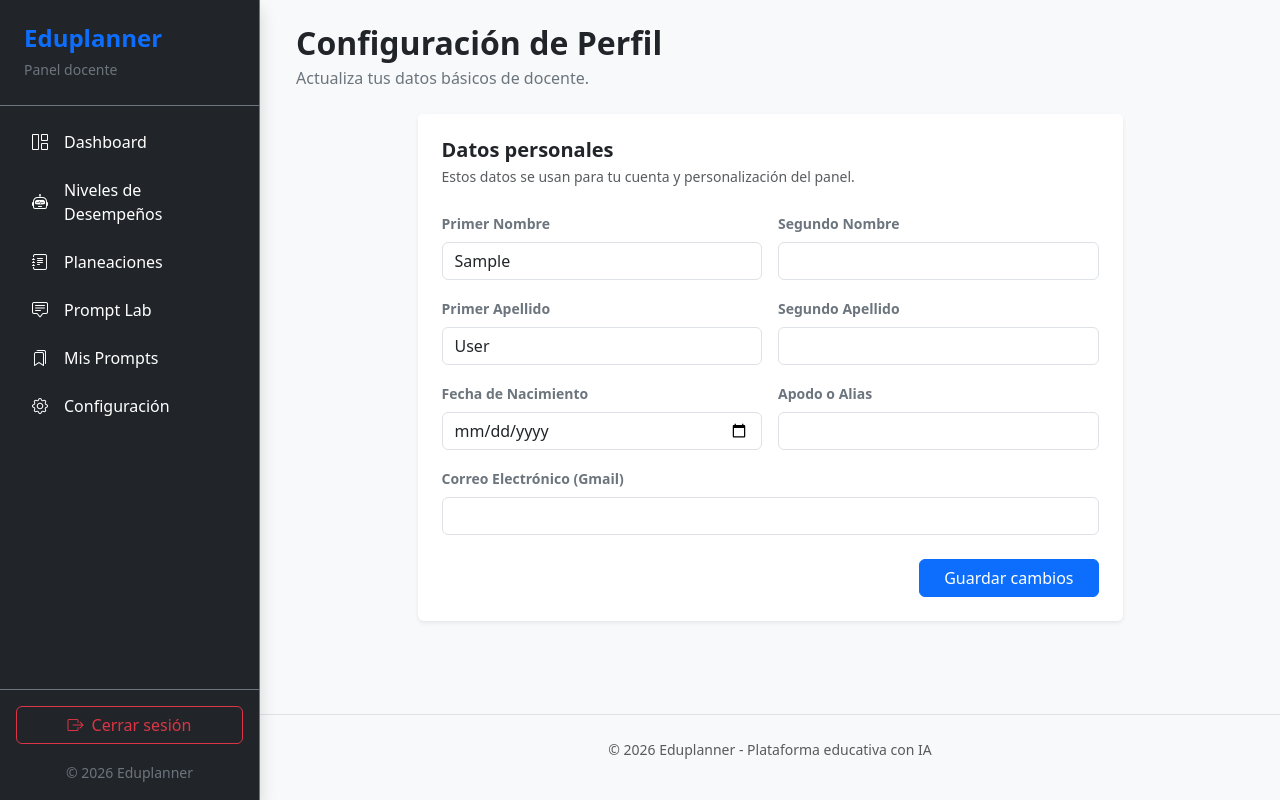
After one commit to juangzj/eduplanner1.0, a Django app: page /users/settings/ in a window 1280 px wide. The commit adds this page. Run offline with Django 5.2, Linux system fonts and the light colour scheme; the visitor is signed in with stand-in values (Sample User, id 1).

Commit message:
feat: Implement teacher profile management with profile settings view, form, and update service

```diff
--- a/apps/users/forms/__init__.py
+++ b/apps/users/forms/__init__.py
@@ -1,2 +1,3 @@
 from .login_teacher_form import TeacherLoginForm
 from .register_teacher_form import TeacherRegisterForm
+from .profile_teacher_form import TeacherProfileForm
--- /dev/null
+++ b/apps/users/forms/profile_teacher_form.py
@@ -0,0 +1,40 @@
+from django import forms
+
+from ..models import TeacherUser
+
+
+class TeacherProfileForm(forms.ModelForm):
+    class Meta:
+        model = TeacherUser
+        fields = [
+            "gmail",
+            "first_name",
+            "middle_name",
+            "last_name",
+            "second_last_name",
+            "birth_date",
+            "nickname",
+        ]
+        labels = {
+            "gmail": "Correo Electrónico (Gmail)",
+            "first_name": "Primer Nombre",
+            "middle_name": "Segundo Nombre",
+            "last_name": "Primer Apellido",
+            "second_last_name": "Segundo Apellido",
+            "birth_date": "Fecha de Nacimiento",
+            "nickname": "Apodo o Alias",
+        }
+        widgets = {
+            "birth_date": forms.DateInput(attrs={"type": "date"}),
+        }
+
+    def __init__(self, *args, **kwargs):
+        super().__init__(*args, **kwargs)
+        for field in self.fields.values():
+            field.widget.attrs.update({"class": "form-control"})
+
+        if self.is_bound:
+            for name, field in self.fields.items():
+                if self.errors.get(name):
+                    current_class = field.widget.attrs.get("class", "")
+                    field.widget.attrs.update({"class": f"{current_class} is-invalid"})
--- a/apps/users/services/__init__.py
+++ b/apps/users/services/__init__.py
@@ -1,3 +1,4 @@
 from .user_teacher_services import  register_teacher_service
 from .auth_user_teacher_services import login_teacher_service
 from .dashboard_services import get_dashboard_data
+from .user_teacher_services import update_teacher_profile_service
--- /dev/null
+++ b/apps/users/templates/users/profile_settings.html
@@ -0,0 +1,86 @@
+{% extends 'base/base_left_sidebar.html' %}
+
+{% block title %}Configuración de Perfil{% endblock %}
+
+{% block sidebar_content %}
+<div class="container-fluid">
+    <div class="row mb-4">
+        <div class="col-12">
+            <h2 class="fw-bold mb-1">Configuración de Perfil</h2>
+            <p class="text-secondary mb-0">Actualiza tus datos básicos de docente.</p>
+        </div>
+    </div>
+
+    <div class="row justify-content-center">
+        <div class="col-12 col-xl-9">
+            <div class="card shadow-sm border-0">
+                <div class="card-header bg-white border-0 p-4 pb-0">
+                    <h5 class="fw-bold mb-1">Datos personales</h5>
+                    <p class="text-muted small mb-0">Estos datos se usan para tu cuenta y personalización del panel.</p>
+                </div>
+                <div class="card-body p-4">
+                    {% if form.non_field_errors %}
+                        <div class="alert alert-danger">
+                            {% for error in form.non_field_errors %}
+                                {{ error }}
+                            {% endfor %}
+                        </div>
+                    {% endif %}
+
+                    <form method="post">
+                        {% csrf_token %}
+
+                        <div class="row g-3">
+                            <div class="col-md-6">
+                                <label class="form-label fw-semibold small text-secondary">{{ form.first_name.label }}</label>
+                                {{ form.first_name }}
+                                {% if form.first_name.errors %}<div class="text-danger small">{{ form.first_name.errors.0 }}</div>{% endif %}
+                            </div>
+
+                            <div class="col-md-6">
+                                <label class="form-label fw-semibold small text-secondary">{{ form.middle_name.label }}</label>
+                                {{ form.middle_name }}
+                                {% if form.middle_name.errors %}<div class="text-danger small">{{ form.middle_name.errors.0 }}</div>{% endif %}
+                            </div>
+
+                            <div class="col-md-6">
+                                <label class="form-label fw-semibold small text-secondary">{{ form.last_name.label }}</label>
+                                {{ form.last_name }}
+                                {% if form.last_name.errors %}<div class="text-danger small">{{ form.last_name.errors.0 }}</div>{% endif %}
+                            </div>
+
+                            <div class="col-md-6">
+                                <label class="form-label fw-semibold small text-secondary">{{ form.second_last_name.label }}</label>
+                                {{ form.second_last_name }}
+                                {% if form.second_last_name.errors %}<div class="text-danger small">{{ form.second_last_name.errors.0 }}</div>{% endif %}
+                            </div>
+
+                            <div class="col-md-6">
+                                <label class="form-label fw-semibold small text-secondary">{{ form.birth_date.label }}</label>
+                                {{ form.birth_date }}
+                                {% if form.birth_date.errors %}<div class="text-danger small">{{ form.birth_date.errors.0 }}</div>{% endif %}
+                            </div>
+
+                            <div class="col-md-6">
+                                <label class="form-label fw-semibold small text-secondary">{{ form.nickname.label }}</label>
+                                {{ form.nickname }}
+                                {% if form.nickname.errors %}<div class="text-danger small">{{ form.nickname.errors.0 }}</div>{% endif %}
+                            </div>
+
+                            <div class="col-12">
+                                <label class="form-label fw-semibold small text-secondary">{{ form.gmail.label }}</label>
+                                {{ form.gmail }}
+                                {% if form.gmail.errors %}<div class="text-danger small">{{ form.gmail.errors.0 }}</div>{% endif %}
+                            </div>
+                        </div>
+
+                        <div class="d-flex justify-content-end mt-4">
+                            <button type="submit" class="btn btn-primary px-4">Guardar cambios</button>
+                        </div>
+                    </form>
+                </div>
+            </div>
+        </div>
+    </div>
+</div>
+{% endblock %}
--- a/apps/users/urls/user_teacher_urls.py
+++ b/apps/users/urls/user_teacher_urls.py
@@ -1,6 +1,7 @@
 from django.urls import path
-from ..views.user_teacher_views import register_teacher_view
+from ..views.user_teacher_views import profile_settings_view, register_teacher_view
 
 urlpatterns = [
     path('register-teacher/', register_teacher_view, name='register_teacher'),
+    path('settings/', profile_settings_view, name='profile-settings'),
 ]
--- a/apps/users/views/__init__.py
+++ b/apps/users/views/__init__.py
@@ -1,2 +1,2 @@
 from .auth_user_teacher_views import login_view
-from .user_teacher_views import register_teacher_view
+from .user_teacher_views import profile_settings_view, register_teacher_view
--- a/apps/users/views/user_teacher_views.py
+++ b/apps/users/views/user_teacher_views.py
@@ -1,7 +1,8 @@
 from django.shortcuts import render, redirect
 from django.contrib import messages
-from ..forms import TeacherRegisterForm
-from ..services import register_teacher_service
+from django.contrib.auth.decorators import login_required
+from ..forms import TeacherProfileForm, TeacherRegisterForm
+from ..services import register_teacher_service, update_teacher_profile_service
 
 def register_teacher_view(request):
     """Vista para el registro de nuevos docentes."""
@@ -32,3 +33,27 @@ def register_teacher_view(request):
         form = TeacherRegisterForm()
 
     return render(request, 'users/register_user_teacher.html', {'form': form})
+
+
+@login_required(login_url='/users/login/')
+def profile_settings_view(request):
+    if request.method == 'POST':
+        form = TeacherProfileForm(request.POST, instance=request.user)
+
+        if form.is_valid():
+            try:
+                update_teacher_profile_service(user=request.user, form=form)
+                messages.success(request, 'Tu perfil fue actualizado correctamente.')
+                return redirect('users:profile-settings')
+
+            except ValueError as e:
+                messages.error(request, str(e))
+            except Exception:
+                messages.error(request, 'Ocurrió un error inesperado al actualizar tu perfil.')
+        else:
+            messages.error(request, 'Por favor corrige los errores del formulario.')
+
+    else:
+        form = TeacherProfileForm(instance=request.user)
+
+    return render(request, 'users/profile_settings.html', {'form': form})
--- a/templates/components/left_sidebar.html
+++ b/templates/components/left_sidebar.html
@@ -40,7 +40,7 @@
                 <span>Mis Prompts</span>
             </a>
 
-            <a href="#" class="nav-link text-white d-flex align-items-center gap-3">
+            <a href="{% url 'users:profile-settings' %}" class="nav-link text-white d-flex align-items-center gap-3">
                 <i class="bi bi-gear"></i>
                 <span>Configuración</span>
             </a>
@@ -135,7 +135,7 @@
                 Mis Prompts
             </a>
 
-            <a href="#" class="nav-link text-white d-flex align-items-center gap-3">
+            <a href="{% url 'users:profile-settings' %}" class="nav-link text-white d-flex align-items-center gap-3">
                 <i class="bi bi-gear"></i>
                 Configuración
             </a>
```
Also changed, not shown: apps/users/services/user_teacher_services.py (+21 -0 lines).
